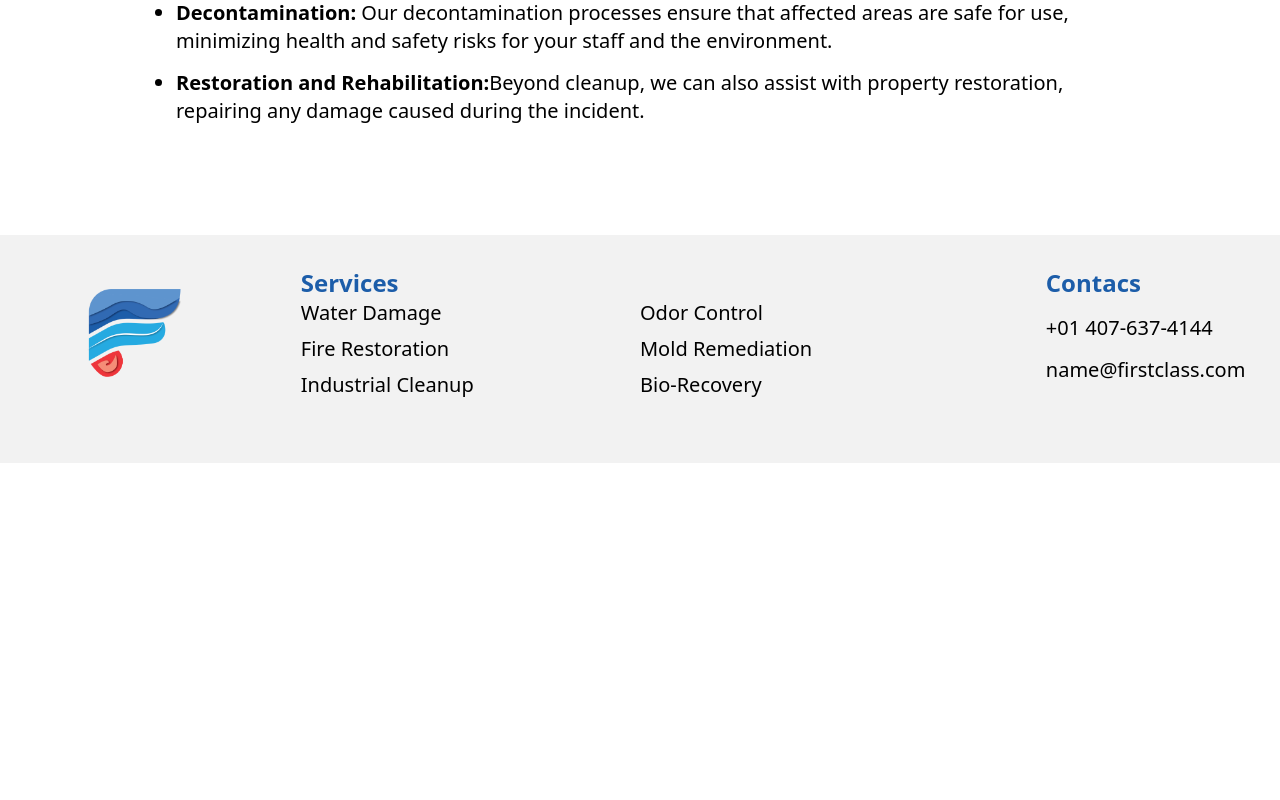
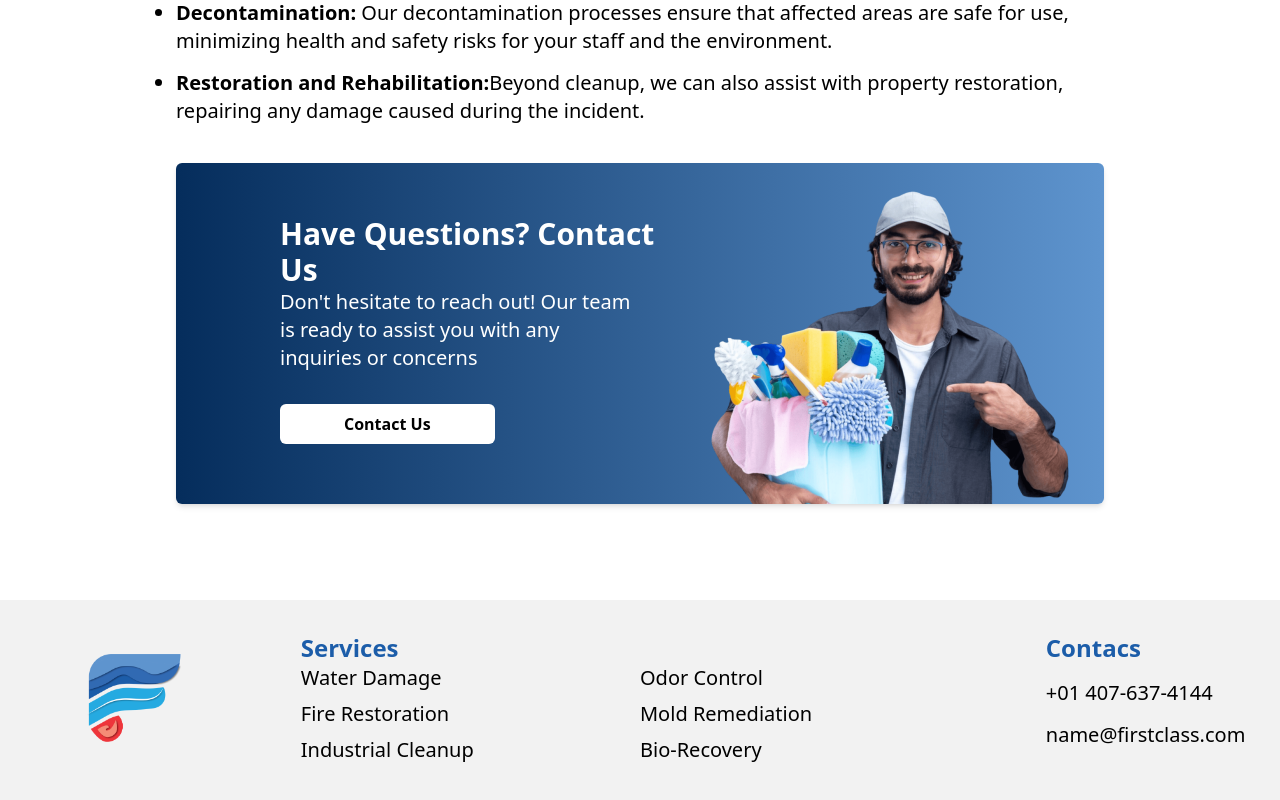
Before and after one commit to angeldelacruzdev/first-class-restore, an Angular app: page /services/industrial-cleanup in a window 1280 px wide. Shown: the part 801-1601 px from the top of the page. Before the commit the page ends 1264 px from the top, so only its background shows below. Built offline with nearby package versions, Linux system fonts and the light colour scheme.

Commit message:
Mergo to master

```diff
--- a/src/app/bio-recovery/bio-recovery.component.html
+++ b/src/app/bio-recovery/bio-recovery.component.html
@@ -1,4 +1,6 @@
-<div class="grid grid-cols-1 gap-6 px-12 md:px-20 lg:px-44 pt-16 pb-24">
+<div
+  class="grid grid-cols-1 gap-6 px-12 md:px-20 lg:px-32 xl:px-44 pt-16 pb-24"
+>
   <p class="font-bold text-2xl md:text-4xl">
     Bio-Recovery <span class="text-lg md:text-xl">(Biohazard Specialists)</span>
   </p>
@@ -34,11 +36,13 @@
   </ul>
 
   <div
-    class="md:flex justify-between text-white bg-gradient-to-r from-[#052D5C] to-[#5E94CE] w-full shadow-md rounded-md px-4 md:px-6 pb-4 md:pb-0 pt-4"
+    class="md:flex justify-between items-center text-white bg-gradient-to-r from-[#052D5C] to-[#5E94CE] w-full shadow-md rounded-md px-4 md:px-6 pt-4"
   >
-    <div class="w-full text-center md:text-left mb-16 pt-2">
-      <p class="font-bold text-xl md:text-2xl">Have Questions? Contact Us</p>
-      <p class="pb-4">
+    <div class="w-full text-center lg:text-left lg:pl-12 xl:pl-20 pt-2 mb-8">
+      <p class="font-bold text-xl md:text-2xl lg:text-3xl">
+        Have Questions? Contact Us
+      </p>
+      <p class="pb-8 text-lg md:text-xl md:pr-2 xl:pr-16">
         Don't hesitate to reach out! Our team is ready to assist you with any
         inquiries or concerns
       </p>
@@ -49,7 +53,7 @@
     </div>
     <img
       src="../../assets/cleaning-ad.png"
-      class="hidden md:flex w-full pl-12"
+      class="hidden lg:flex  h-full lg:h-62"
       alt=""
     />
   </div>
--- a/src/app/bio-recovery/bio-recovery.component.scss
+++ b/src/app/bio-recovery/bio-recovery.component.scss
@@ -1,7 +1,3 @@
 li {
   margin: 14px 0;
 }
-
-img {
-  width: 25%;
-}
--- a/src/app/fire-restoration/fire-restoration.component.html
+++ b/src/app/fire-restoration/fire-restoration.component.html
@@ -37,4 +37,27 @@
       safe and healthy environment.
     </li>
   </ul>
+
+  <div
+    class="md:flex justify-between items-center text-white bg-gradient-to-r from-[#721114] to-[#EE353B] w-full shadow-md rounded-md px-4 md:px-6 pt-4"
+  >
+    <div class="w-full text-center lg:text-left lg:pl-12 xl:pl-20 pt-2 mb-8">
+      <p class="font-bold text-xl md:text-2xl lg:text-3xl">
+        Have Questions? Contact Us
+      </p>
+      <p class="pb-8 text-lg md:text-xl md:pr-2 xl:pr-16">
+        Don't hesitate to reach out! Our team is ready to assist you with any
+        inquiries or concerns
+      </p>
+
+      <button class="rounded-md bg-white font-bold text-black px-16 py-2">
+        Contact Us
+      </button>
+    </div>
+    <img
+      src="../../assets/fire-man.png"
+      class="hidden lg:flex  h-full lg:h-62"
+      alt=""
+    />
+  </div>
 </div>
--- a/src/app/industrial-cleanup/industrial-cleanup.component.html
+++ b/src/app/industrial-cleanup/industrial-cleanup.component.html
@@ -45,4 +45,27 @@
       damage caused during the incident.
     </li>
   </ul>
+
+  <div
+    class="md:flex justify-between items-center text-white bg-gradient-to-r from-[#052D5C] to-[#5E94CE] w-full shadow-md rounded-md px-4 md:px-6 pt-4"
+  >
+    <div class="w-full text-center lg:text-left lg:pl-12 xl:pl-20 pt-2 mb-8">
+      <p class="font-bold text-xl md:text-2xl lg:text-3xl">
+        Have Questions? Contact Us
+      </p>
+      <p class="pb-8 text-lg md:text-xl md:pr-2 xl:pr-16">
+        Don't hesitate to reach out! Our team is ready to assist you with any
+        inquiries or concerns
+      </p>
+
+      <button class="rounded-md bg-white font-bold text-black px-16 py-2">
+        Contact Us
+      </button>
+    </div>
+    <img
+      src="../../assets/cleaning-ad.png"
+      class="hidden lg:flex  h-full lg:h-62"
+      alt=""
+    />
+  </div>
 </div>
--- a/src/app/mold-remediation/mold-remediation.component.html
+++ b/src/app/mold-remediation/mold-remediation.component.html
@@ -56,4 +56,27 @@
       mold problems, such as proper ventilation and moisture control.
     </li>
   </ul>
+
+  <div
+    class="md:flex justify-between items-center text-white bg-gradient-to-r from-[#052D5C] to-[#5E94CE] w-full shadow-md rounded-md px-4 md:px-6 pt-4"
+  >
+    <div class="w-full text-center lg:text-left lg:pl-12 xl:pl-20 pt-2 mb-8">
+      <p class="font-bold text-xl md:text-2xl lg:text-3xl">
+        Have Questions? Contact Us
+      </p>
+      <p class="pb-8 text-lg md:text-xl md:pr-2 xl:pr-16">
+        Don't hesitate to reach out! Our team is ready to assist you with any
+        inquiries or concerns
+      </p>
+
+      <button class="rounded-md bg-white font-bold text-black px-16 py-2">
+        Contact Us
+      </button>
+    </div>
+    <img
+      src="../../assets/cleaning-ad.png"
+      class="hidden lg:flex  h-full lg:h-62"
+      alt=""
+    />
+  </div>
 </div>
--- a/src/app/odor-control/odor-control.component.html
+++ b/src/app/odor-control/odor-control.component.html
@@ -52,4 +52,27 @@
       odors, such as proper ventilation or humidity control.
     </li>
   </ul>
+
+  <div
+    class="md:flex justify-between items-center text-white bg-gradient-to-r from-[#052D5C] to-[#5E94CE] w-full shadow-md rounded-md px-4 md:px-6 pt-4"
+  >
+    <div class="w-full text-center lg:text-left lg:pl-12 xl:pl-20 pt-2 mb-8">
+      <p class="font-bold text-xl md:text-2xl lg:text-3xl">
+        Have Questions? Contact Us
+      </p>
+      <p class="pb-8 text-lg md:text-xl md:pr-2 xl:pr-16">
+        Don't hesitate to reach out! Our team is ready to assist you with any
+        inquiries or concerns
+      </p>
+
+      <button class="rounded-md bg-white font-bold text-black px-16 py-2">
+        Contact Us
+      </button>
+    </div>
+    <img
+      src="../../assets/cleaning-ad.png"
+      class="hidden lg:flex  h-full lg:h-62"
+      alt=""
+    />
+  </div>
 </div>
--- a/src/app/shared/navbar/navbar.component.html
+++ b/src/app/shared/navbar/navbar.component.html
@@ -10,7 +10,7 @@
         <li
           class="relative group hover:bg-[#ee353b] border-r-2 border-slate-900/20"
         >
-          <a href="#" class="text-white p-4 inline-block">Services</a>
+          <a class="text-white p-4 inline-block">Services</a>
           <ul
             class="absolute z-10 left-0 hidden mt-0 space-y-2 bg-white text-black group-hover:block w-[170px] shadow-lg"
           >
--- a/src/app/water-damage/water-damage.component.html
+++ b/src/app/water-damage/water-damage.component.html
@@ -1,5 +1,5 @@
 <div class="grid grid-cols-1 gap-6 px-12 md:px-20 lg:px-44 pt-16 pb-24">
-  <p class="font-bold text-2xl md:text-4xl ">Water Damage Restoration</p>
+  <p class="font-bold text-2xl md:text-4xl">Water Damage Restoration</p>
   <p class="text-lg md:text-xl">
     Water damage can strike suddenly, causing significant stress and disruption.
     At First Class, we understand the importance of swift action. Our team is
@@ -47,4 +47,27 @@
       property is fully restored, and you are satisfied with the results.
     </li>
   </ul>
+
+  <div
+    class="md:flex justify-between items-center text-white bg-gradient-to-r from-[#052D5C] to-[#5E94CE] w-full shadow-md rounded-md px-4 md:px-6 pt-4"
+  >
+    <div class="w-full text-center lg:text-left lg:pl-12 xl:pl-20 pt-2 mb-8">
+      <p class="font-bold text-xl md:text-2xl lg:text-3xl">
+        Have Questions? Contact Us
+      </p>
+      <p class="pb-8 text-lg md:text-xl md:pr-2 xl:pr-16">
+        Don't hesitate to reach out! Our team is ready to assist you with any
+        inquiries or concerns
+      </p>
+
+      <button class="rounded-md bg-white font-bold text-black px-16 py-2">
+        Contact Us
+      </button>
+    </div>
+    <img
+      src="../../assets/cleaning-ad.png"
+      class="hidden lg:flex h-full lg:h-62"
+      alt=""
+    />
+  </div>
 </div>
```
Also changed, not shown: src/app/bio-recovery/bio-recovery.module.ts (+6 -4 lines), src/assets/fire-man.png (added).
